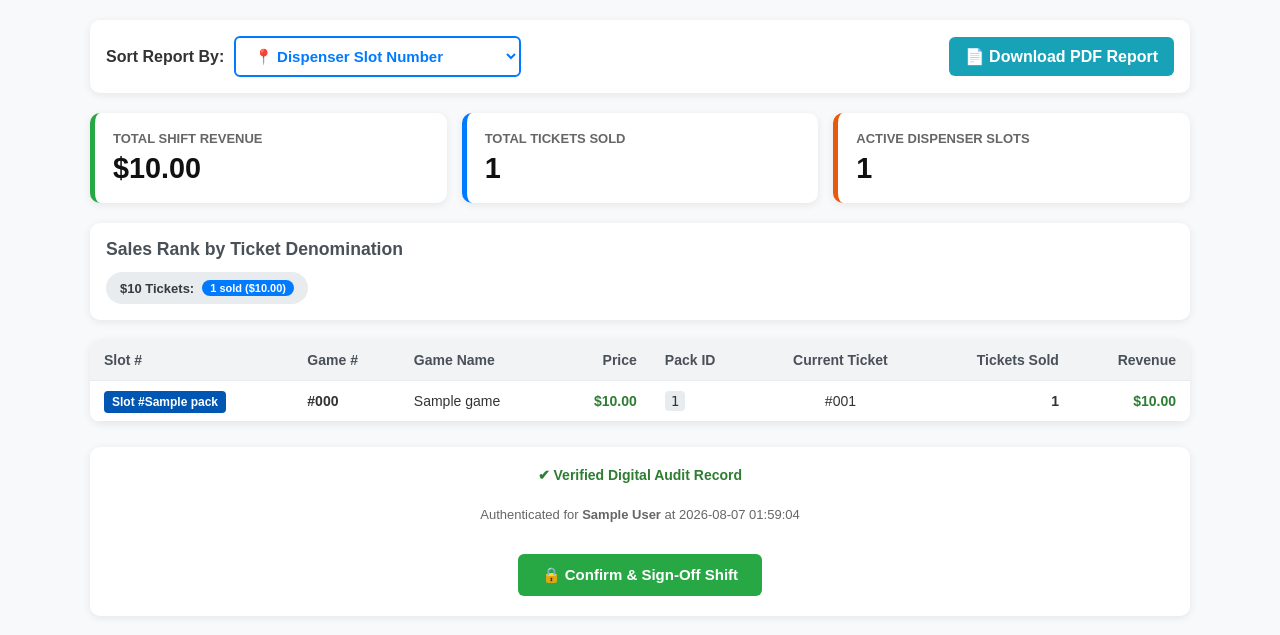
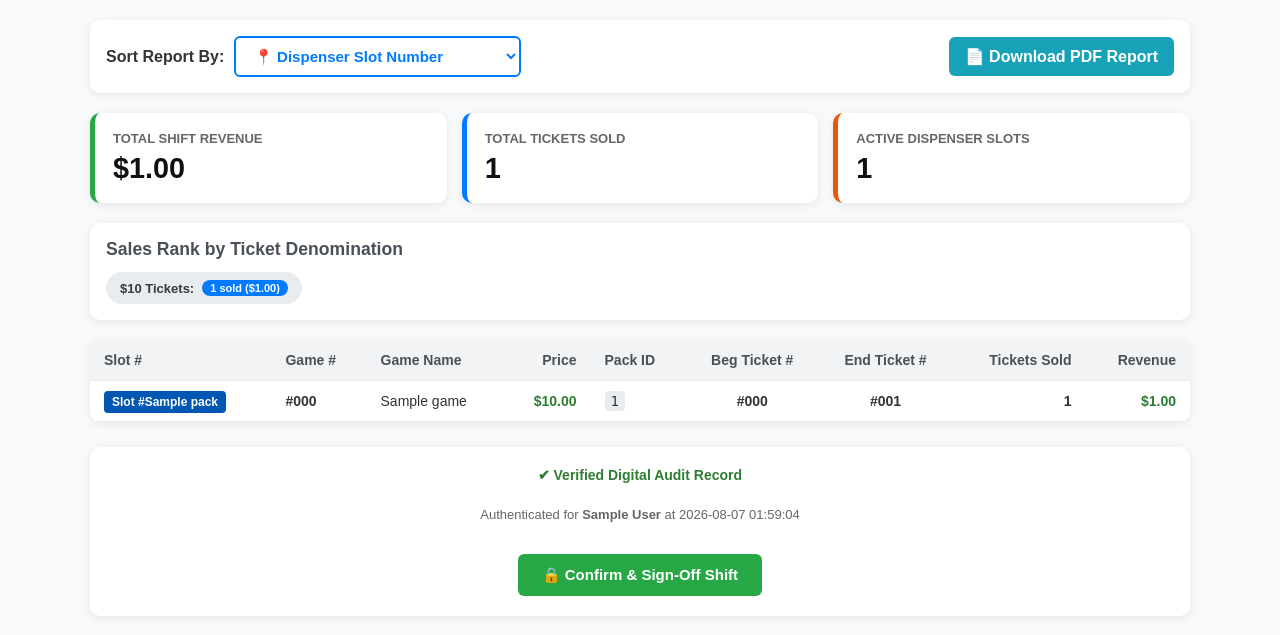
Before and after one commit to hbwmw86rf4-jpg/python-anywhere-lott, a Flask app: page /reconciliation in a window 1280 px wide. Shown: the part 73-708 px from the top of the page. Run offline with Flask 3, Linux system fonts and the light colour scheme; the visitor is signed in with stand-in values (Sample User, id 1); tables that the repository leaves empty hold one stand-in row (values such as "Sample post").

Commit message:
Include ALL store games (even 0 sales) and Beginning/Ending ticket numbers in sales reports

```diff
--- a/app.py
+++ b/app.py
@@ -1201,7 +1201,7 @@ def wipe_test_data():
 @app.route('/export_shift')
 def export_shift():
     """Shift sales report grouped by cashier with per-line detail, per-cashier
-    subtotals, and a grand total."""
+    subtotals, a grand total, and a complete Game Sales Summary showing Beginning & Ending ticket numbers for ALL games."""
     conn = get_db_connection()
     audits = conn.execute('''
         SELECT a.timestamp, a.pack_id, a.tickets_sold, a.cash_expected,
@@ -1213,24 +1213,66 @@ def export_shift():
     ''').fetchall()
     conn.close()
 
+    # Fetch complete shift reconciliation data (includes ALL games and Beg/End ticket numbers)
+    rec_data = get_shift_reconciliation_data(sort_by='slot')
+
     pdf = FPDF()
     pdf.add_page()
     pdf.set_font("Arial", 'B', 16)
-    pdf.cell(0, 10, "Cashier Shift Sales Report", align='C')
+    pdf.cell(0, 10, "Cashier Shift Sales & Inventory Report", align='C')
     pdf.ln(10)
     pdf.set_font("Arial", '', 9)
     pdf.cell(0, 6, f"Generated {datetime.datetime.now().strftime('%Y-%m-%d %H:%M:%S')}", align='C')
-    pdf.ln(6)
-    pdf.ln(3)
+    pdf.ln(8)
+
+    # 1. Complete Game Inventory & Ticket Range Summary Table (ALL GAMES)
+    pdf.set_font("Arial", 'B', 12)
+    pdf.cell(0, 8, "All Games Ticket Range & Sales Summary")
+    pdf.ln(8)
+
+    pdf.set_font("Arial", 'B', 8)
+    pdf.set_fill_color(220, 220, 220)
+    pdf.cell(15, 7, 'Slot #', border=1, fill=True)
+    pdf.cell(18, 7, 'Game #', border=1, fill=True)
+    pdf.cell(50, 7, 'Game Name', border=1, fill=True)
+    pdf.cell(18, 7, 'Price', border=1, fill=True, align='R')
+    pdf.cell(32, 7, 'Pack ID', border=1, fill=True)
+    pdf.cell(18, 7, 'Beg #', border=1, fill=True, align='C')
+    pdf.cell(18, 7, 'End #', border=1, fill=True, align='C')
+    pdf.cell(12, 7, 'Sold', border=1, fill=True, align='R')
+    pdf.cell(19, 7, 'Revenue', border=1, fill=True, align='R')
+    pdf.ln()
+
+    pdf.set_font("Arial", '', 8)
+    for item in rec_data['items']:
+        slot_str = str(item['slot_label'] or item['slot_number'] or '—') if item['has_pack'] else '—'
+        pdf.cell(15, 6, slot_str, border=1)
+        pdf.cell(18, 6, str(item['game_number']), border=1)
+        pdf.cell(50, 6, str(item['name'])[:26], border=1)
+        pdf.cell(18, 6, f"${item['price']:.2f}", border=1, align='R')
+        pdf.cell(32, 6, str(item['pack_id'])[:18], border=1)
+        pdf.cell(18, 6, str(item['beg_ticket_str']), border=1, align='C')
+        pdf.cell(18, 6, str(item['end_ticket_str']), border=1, align='C')
+        pdf.cell(12, 6, str(item['tickets_sold']), border=1, align='R')
+        pdf.cell(19, 6, f"${item['revenue']:.2f}", border=1, align='R')
+        pdf.ln()
+
+    pdf.ln(8)
+
+    # 2. Detailed Cashier Audit Breakdown
+    pdf.set_font("Arial", 'B', 12)
+    pdf.cell(0, 8, "Cashier Transaction Details")
+    pdf.ln(8)
 
     def header_row():
-        pdf.set_font("Arial", 'B', 9)
-        pdf.cell(40, 8, 'Time', border=1)
-        pdf.cell(30, 8, 'Pack', border=1)
-        pdf.cell(55, 8, 'Game', border=1)
-        pdf.cell(20, 8, 'Method', border=1, align='C')
-        pdf.cell(20, 8, 'Tkts', border=1, align='C')
-        pdf.cell(25, 8, 'Amount', border=1, align='R')
+        pdf.set_font("Arial", 'B', 8)
+        pdf.set_fill_color(240, 240, 240)
+        pdf.cell(35, 7, 'Time', border=1, fill=True)
+        pdf.cell(30, 7, 'Pack', border=1, fill=True)
+        pdf.cell(55, 7, 'Game', border=1, fill=True)
+        pdf.cell(20, 7, 'Method', border=1, fill=True, align='C')
+        pdf.cell(20, 7, 'Tkts', border=1, fill=True, align='C')
+        pdf.cell(30, 7, 'Amount', border=1, fill=True, align='R')
         pdf.ln()
 
     grand_total = 0
@@ -1240,11 +1282,11 @@ def export_shift():
     cashier_tickets = 0
 
     def cashier_subtotal():
-        pdf.set_font("Arial", 'B', 9)
-        pdf.cell(145, 8, f"Subtotal for {current_name}", border=1, align='R')
-        pdf.cell(20, 8, str(cashier_tickets), border=1, align='C')
-        pdf.cell(25, 8, f"${cashier_total:.2f}", border=1, align='R')
-        pdf.ln(10)
+        pdf.set_font("Arial", 'B', 8)
+        pdf.cell(140, 7, f"Subtotal for {current_name}", border=1, align='R')
+        pdf.cell(20, 7, str(cashier_tickets), border=1, align='C')
+        pdf.cell(30, 7, f"${cashier_total:.2f}", border=1, align='R')
+        pdf.ln(8)
 
     for a in audits:
         name = a['cashier_name'] if a['cashier_name'] else 'Unassigned'
@@ -1254,18 +1296,18 @@ def export_shift():
             current_name = name
             cashier_total = 0
             cashier_tickets = 0
-            pdf.set_font("Arial", 'B', 11)
-            pdf.cell(0, 8, f"Cashier: {current_name}")
-            pdf.ln(8)
+            pdf.set_font("Arial", 'B', 10)
+            pdf.cell(0, 7, f"Cashier: {current_name}")
+            pdf.ln(7)
             header_row()
 
-        pdf.set_font("Arial", '', 9)
-        pdf.cell(40, 8, str(a['timestamp']), border=1)
-        pdf.cell(30, 8, str(a['pack_id']), border=1)
-        pdf.cell(55, 8, str(a['game_name'])[:30], border=1)
-        pdf.cell(20, 8, str(a['method'] or '')[:8], border=1, align='C')
-        pdf.cell(20, 8, str(a['tickets_sold']), border=1, align='C')
-        pdf.cell(25, 8, f"${a['cash_expected']:.2f}", border=1, align='R')
+        pdf.set_font("Arial", '', 8)
+        pdf.cell(35, 6, str(a['timestamp'])[:19], border=1)
+        pdf.cell(30, 6, str(a['pack_id'])[:16], border=1)
+        pdf.cell(55, 6, str(a['game_name'])[:28], border=1)
+        pdf.cell(20, 6, str(a['method'] or '')[:8], border=1, align='C')
+        pdf.cell(20, 6, str(a['tickets_sold']), border=1, align='C')
+        pdf.cell(30, 6, f"${a['cash_expected']:.2f}", border=1, align='R')
         pdf.ln()
 
         cashier_total += a['cash_expected'] or 0
@@ -1276,10 +1318,10 @@ def export_shift():
     if current_name is not None:
         cashier_subtotal()
 
-    pdf.set_font("Arial", 'B', 12)
-    pdf.cell(145, 10, "GRAND TOTAL", border=1, align='R')
-    pdf.cell(20, 10, str(grand_tickets), border=1, align='C')
-    pdf.cell(25, 10, f"${grand_total:.2f}", border=1, align='R')
+    pdf.set_font("Arial", 'B', 10)
+    pdf.cell(140, 8, "GRAND TOTAL", border=1, align='R')
+    pdf.cell(20, 8, str(grand_tickets), border=1, align='C')
+    pdf.cell(30, 8, f"${grand_total:.2f}", border=1, align='R')
     pdf.ln()
 
     return Response(pdf_to_bytes(pdf), mimetype="application/pdf",
@@ -1400,49 +1442,100 @@ def pdf_to_bytes(pdf):
 
 
 def get_shift_reconciliation_data(sort_by='slot'):
-    """Fetch active dispenser packs, calculate tickets sold and cash expected,
-    and sort according to cashier/manager preference."""
-    conn = get_db_connection()
+    """Fetch all games, calculate starting/ending ticket numbers, tickets sold,
+    and revenue. Includes ALL games (even those with 0 sales or no active pack)."""
+    conn = get_db_connection()
+
+    # 1. Fetch all registered games
+    all_games = conn.execute('SELECT * FROM games ORDER BY price ASC, game_number ASC').fetchall()
+
+    # 2. Fetch active dispenser packs
     packs_data = conn.execute('''
         SELECT p.pack_id, p.game_number, p.status, p.slot_number, p.slot_label, p.current_ticket,
-               COALESCE(g.name, 'Unknown Game') AS name,
-               COALESCE(g.price, 0.0) AS price,
-               COALESCE(g.tickets_per_pack, 0) AS tickets_per_pack
+               g.name, g.price, g.tickets_per_pack
         FROM packs p
-        LEFT JOIN games g ON p.game_number = g.game_number
-        WHERE p.status IN ('ACTIVE', 'SOLD_OUT')
+        JOIN games g ON p.game_number = g.game_number
+        WHERE p.status IN ('DISPENSER', 'ACTIVE', 'SOLD_OUT')
     ''').fetchall()
+
+    # 3. Fetch audit sales summary grouped by pack_id
+    audit_sales = conn.execute('''
+        SELECT pack_id, SUM(tickets_sold) AS total_sold, SUM(cash_expected) AS total_cash
+        FROM audits
+        GROUP BY pack_id
+    ''').fetchall()
+    audit_map = {row['pack_id']: row for row in audit_sales}
+
     conn.close()
 
     items = []
     total_tickets_sold = 0
     total_revenue = 0.0
+    games_with_packs = set()
 
     for row in packs_data:
         p = dict(row)
-        curr_t = p['current_ticket'] or 0
+        game_num = p['game_number']
+        games_with_packs.add(game_num)
+
+        curr_t = p['current_ticket'] if p['current_ticket'] is not None else 0
         price = p['price'] or 0.0
-
-        sold = curr_t
-        revenue = sold * price
-
+        tpp = p['tickets_per_pack'] or 0
+        default_start = (tpp - 1) if tpp > 0 else 0
+
+        # Calculate sold and revenue from audits or shift delta
+        pack_audit = audit_map.get(p['pack_id'])
+        if pack_audit and pack_audit['total_sold'] is not None:
+            sold = int(pack_audit['total_sold'])
+            revenue = float(pack_audit['total_cash']) if pack_audit['total_cash'] is not None else sold * price
+            beg_ticket = min(default_start, curr_t + sold)
+        else:
+            sold = max(0, default_start - curr_t) if p['status'] == 'DISPENSER' and default_start > curr_t else 0
+            revenue = sold * price
+            beg_ticket = (curr_t + sold) if sold > 0 else curr_t
+
+        end_ticket = curr_t
+
+        p['beg_ticket_str'] = f"#{beg_ticket:03d}" if beg_ticket >= 0 else "—"
+        p['end_ticket_str'] = f"#{end_ticket:03d}" if end_ticket >= 0 else "—"
         p['tickets_sold'] = sold
         p['revenue'] = revenue
+        p['has_pack'] = True
+
         items.append(p)
-
         total_tickets_sold += sold
         total_revenue += revenue
 
+    # 4. Include ALL games that have NO active dispenser packs (0 sales)
+    for g in all_games:
+        g_num = g['game_number']
+        if g_num not in games_with_packs:
+            tpp = g['tickets_per_pack'] or 0
+            items.append({
+                'pack_id': 'No Active Pack',
+                'game_number': g_num,
+                'status': 'NO_PACK',
+                'slot_number': 9999,
+                'slot_label': '—',
+                'current_ticket': 0,
+                'name': g['name'],
+                'price': g['price'] or 0.0,
+                'tickets_per_pack': tpp,
+                'beg_ticket_str': '—',
+                'end_ticket_str': '—',
+                'tickets_sold': 0,
+                'revenue': 0.0,
+                'has_pack': False
+            })
+
     # Sorting options
     if sort_by == 'price':
-        # Sort by Ticket Price descending, then slot number
-        items.sort(key=lambda x: (-x['price'], x['slot_number'] or 0, str(x['slot_label'] or '')))
+        items.sort(key=lambda x: (-x['price'], x['slot_number'] or 9999, str(x['game_number'])))
     elif sort_by == 'sales_rank':
-        # Sort by Sales/Revenue descending, then tickets sold descending
-        items.sort(key=lambda x: (-x['revenue'], -x['tickets_sold'], x['slot_number'] or 0))
+        items.sort(key=lambda x: (-x['revenue'], -x['tickets_sold'], x['slot_number'] or 9999, str(x['game_number'])))
     else:
         # Default: Sort by Dispenser Slot Number ascending
-        items.sort(key=lambda x: (x['slot_number'] or 0, str(x['slot_label'] or '')))
+        items.sort(key=lambda x: (x['slot_number'] or 9999, str(x['slot_label'] or '9999'), str(x['game_number'])))
 
     # Denomination Summary grouping
     denom_summary = {}
@@ -1462,7 +1555,8 @@ def get_shift_reconciliation_data(sort_by='slot'):
         'denom_summary': denom_list,
         'total_tickets_sold': total_tickets_sold,
         'total_revenue': total_revenue,
-        'pack_count': len(items),
+        'pack_count': len([i for i in items if i['has_pack']]),
+        'total_games_count': len(items),
         'sort_by': sort_by,
         'timestamp': datetime.datetime.now().strftime('%Y-%m-%d %H:%M:%S')
     }
@@ -1502,35 +1596,47 @@ def shift_reconciliation_pdf():
     pdf.set_fill_color(240, 244, 248)
     pdf.cell(90, 8, f" Total Revenue: ${data['total_revenue']:.2f}", border=1, fill=True)
     pdf.cell(90, 8, f" Total Tickets Sold: {data['total_tickets_sold']}", border=1, fill=True)
-    pdf.cell(97, 8, f" Active Dispenser Slots: {data['pack_count']}", border=1, fill=True)
+    pdf.cell(97, 8, f" Active Dispenser Slots: {data['pack_count']} ({data['total_games_count']} Total Games)", border=1, fill=True)
     pdf.ln(12)
 
     # Table Header
     pdf.set_font("Arial", 'B', 9)
     pdf.set_fill_color(220, 220, 220)
     pdf.cell(20, 8, 'Slot #', border=1, fill=True)
-    pdf.cell(25, 8, 'Game #', border=1, fill=True)
-    pdf.cell(75, 8, 'Game Name', border=1, fill=True)
-    pdf.cell(25, 8, 'Price ($)', border=1, fill=True, align='R')
-    pdf.cell(45, 8, 'Pack ID', border=1, fill=True)
-    pdf.cell(30, 8, 'Curr Ticket', border=1, fill=True, align='C')
-    pdf.cell(27, 8, 'Sold', border=1, fill=True, align='R')
-    pdf.cell(30, 8, 'Revenue ($)', border=1, fill=True, align='R')
+    pdf.cell(22, 8, 'Game #', border=1, fill=True)
+    pdf.cell(65, 8, 'Game Name', border=1, fill=True)
+    pdf.cell(22, 8, 'Price ($)', border=1, fill=True, align='R')
+    pdf.cell(42, 8, 'Pack ID', border=1, fill=True)
+    pdf.cell(22, 8, 'Beg #', border=1, fill=True, align='C')
+    pdf.cell(22, 8, 'End #', border=1, fill=True, align='C')
+    pdf.cell(22, 8, 'Sold', border=1, fill=True, align='R')
+    pdf.cell(28, 8, 'Revenue ($)', border=1, fill=True, align='R')
     pdf.ln()
 
     # Table Rows
     pdf.set_font("Arial", '', 9)
     for item in data['items']:
-        slot_str = str(item['slot_label'] or item['slot_number'] or '')
+        slot_str = str(item['slot_label'] or item['slot_number'] or '—') if item['has_pack'] else '—'
         pdf.cell(20, 7, slot_str, border=1)
-        pdf.cell(25, 7, str(item['game_number']), border=1)
-        pdf.cell(75, 7, str(item['name'])[:35], border=1)
-        pdf.cell(25, 7, f"${item['price']:.2f}", border=1, align='R')
-        pdf.cell(45, 7, str(item['pack_id']), border=1)
-        pdf.cell(30, 7, f"#{item['current_ticket']:03d}", border=1, align='C')
-        pdf.cell(27, 7, str(item['tickets_sold']), border=1, align='R')
-        pdf.cell(30, 7, f"${item['revenue']:.2f}", border=1, align='R')
+        pdf.cell(22, 7, str(item['game_number']), border=1)
+        pdf.cell(65, 7, str(item['name'])[:30], border=1)
+        pdf.cell(22, 7, f"${item['price']:.2f}", border=1, align='R')
+        pdf.cell(42, 7, str(item['pack_id'])[:22], border=1)
+        pdf.cell(22, 7, str(item['beg_ticket_str']), border=1, align='C')
+        pdf.cell(22, 7, str(item['end_ticket_str']), border=1, align='C')
+        pdf.cell(22, 7, str(item['tickets_sold']), border=1, align='R')
+        pdf.cell(28, 7, f"${item['revenue']:.2f}", border=1, align='R')
         pdf.ln()
+
+    # Digital Verification Badge
+    pdf.ln(10)
+    pdf.set_font("Arial", 'B', 10)
+    pdf.cell(0, 8, f"Digital Audit Record - Logged by {session.get('cashier_name', 'Staff')} on {data['timestamp']}", align='C')
+    pdf.ln(8)
+
+    filename = f"Shift_Reconciliation_{datetime.datetime.now().strftime('%Y%m%d_%H%M%S')}.pdf"
+    return Response(pdf_to_bytes(pdf), mimetype="application/pdf",
+                    headers={"Content-disposition": f"attachment; filename={filename}"})
 
     # Digital Verification Badge
     pdf.ln(10)
--- a/templates/reconciliation.html
+++ b/templates/reconciliation.html
@@ -114,7 +114,8 @@
                     <th>Game Name</th>
                     <th class="text-right">Price</th>
                     <th>Pack ID</th>
-                    <th class="text-center">Current Ticket</th>
+                    <th class="text-center">Beg Ticket #</th>
+                    <th class="text-center">End Ticket #</th>
                     <th class="text-right">Tickets Sold</th>
                     <th class="text-right">Revenue</th>
                 </tr>
@@ -122,18 +123,31 @@
             <tbody>
                 {% for item in items %}
                 <tr>
-                    <td><span class="slot-badge">Slot #{{ item.slot_label or item.slot_number }}</span></td>
+                    <td>
+                        {% if item.has_pack %}
+                        <span class="slot-badge">Slot #{{ item.slot_label or item.slot_number }}</span>
+                        {% else %}
+                        <span style="color: #999;">—</span>
+                        {% endif %}
+                    </td>
                     <td><strong>#{{ item.game_number }}</strong></td>
                     <td>{{ item.name }}</td>
                     <td class="text-right price-tag">${{ "%.2f"|format(item.price) }}</td>
-                    <td><code style="background: #e9ecef; padding: 2px 6px; border-radius: 4px;">{{ item.pack_id }}</code></td>
-                    <td class="text-center">#{{ "%03d"|format(item.current_ticket) }}</td>
+                    <td>
+                        {% if item.has_pack %}
+                        <code style="background: #e9ecef; padding: 2px 6px; border-radius: 4px;">{{ item.pack_id }}</code>
+                        {% else %}
+                        <span style="color: #999; font-style: italic;">No Active Pack</span>
+                        {% endif %}
+                    </td>
+                    <td class="text-center"><strong>{{ item.beg_ticket_str }}</strong></td>
+                    <td class="text-center"><strong>{{ item.end_ticket_str }}</strong></td>
                     <td class="text-right"><strong>{{ item.tickets_sold }}</strong></td>
-                    <td class="text-right" style="color: #2e7d32; font-weight: bold;">${{ "%.2f"|format(item.revenue) }}</td>
+                    <td class="text-right" style="color: {% if item.revenue > 0 %}#2e7d32{% else %}#888{% endif %}; font-weight: bold;">${{ "%.2f"|format(item.revenue) }}</td>
                 </tr>
                 {% else %}
                 <tr>
-                    <td colspan="8" class="text-center" style="padding: 20px; color: #888;">No active dispenser packs found.</td>
+                    <td colspan="9" class="text-center" style="padding: 20px; color: #888;">No games found.</td>
                 </tr>
                 {% endfor %}
             </tbody>
```
